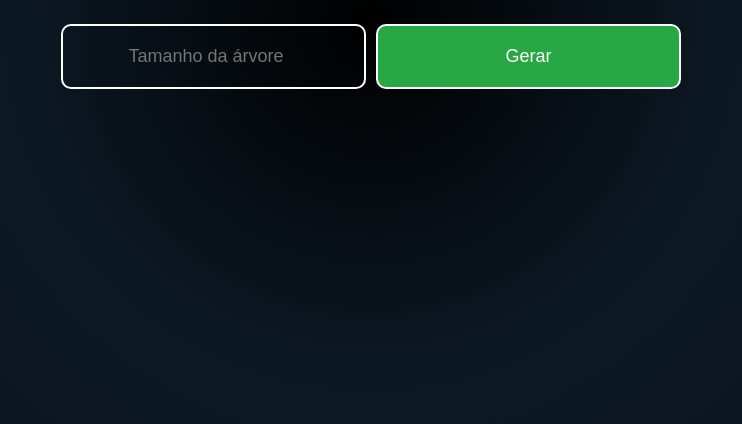
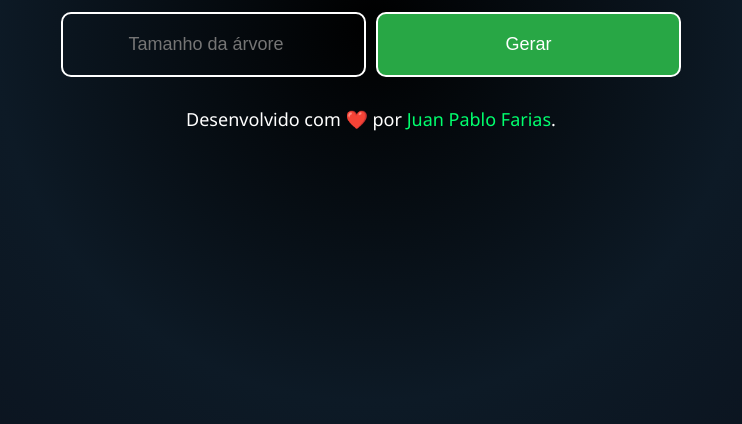
Before and after one commit to juanfariasdev/Gerador-de-arvore-de-natal, a plain HTML site: page index.html in a window 1280 px wide. Shown: the part 376-800 px from the top of the page, without its empty margins (269-1011 px from the left). Drawn offline with Linux system fonts and the light colour scheme.

Commit message:
updated to 2024

```diff
--- a/index.html
+++ b/index.html
@@ -107,6 +107,14 @@
         0%, 100% { opacity: 1; }
         50% { opacity: 0.5; }
       }
+      .developBy {
+        color: white;
+        font-size: 18px;
+      }
+      .developBy a{
+        color:#00FF6E;
+        text-decoration: none;
+      }
     </style>
   </head>
   <body>
@@ -117,6 +125,8 @@
         <input id="quantCamadas" placeholder="Tamanho da árvore" type="number" min="3" max="20" />
         <button onclick="pyramidGenerate()">Gerar</button>
       </div>
+
+      <p class="developBy">Desenvolvido com ❤️ por <a href="https://juanpablofarias.com">Juan Pablo Farias</a>.</p>
 
 
     </div>
```
Also changed, not shown: screenshots/print-2.jpg (deleted), screenshots/print-2024.png (added), 1 other file.
